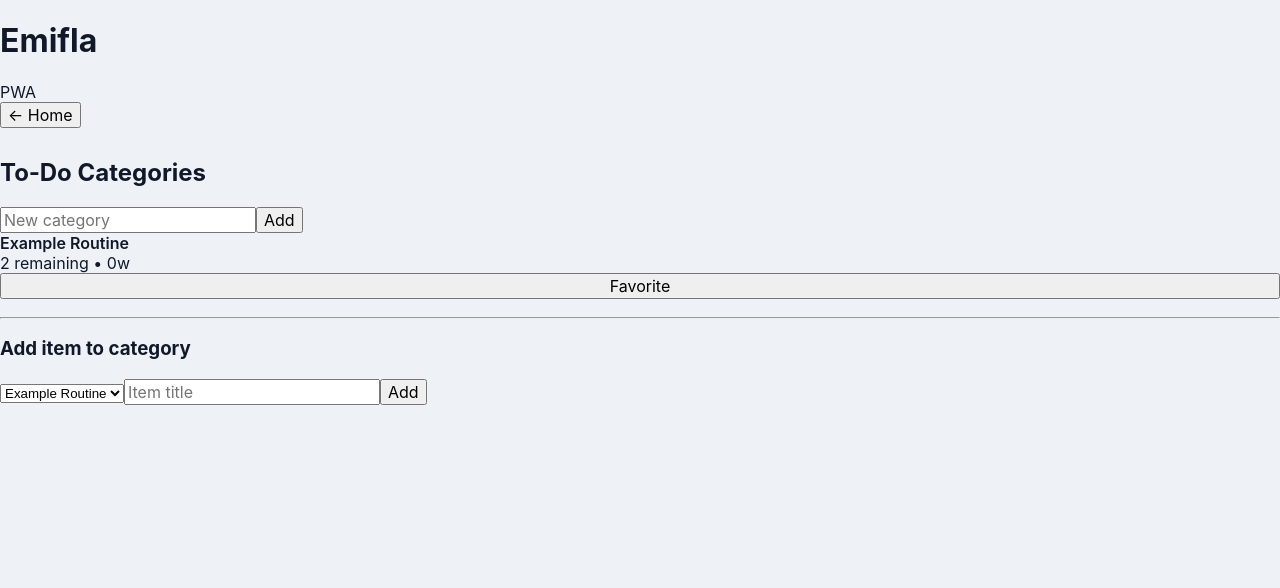
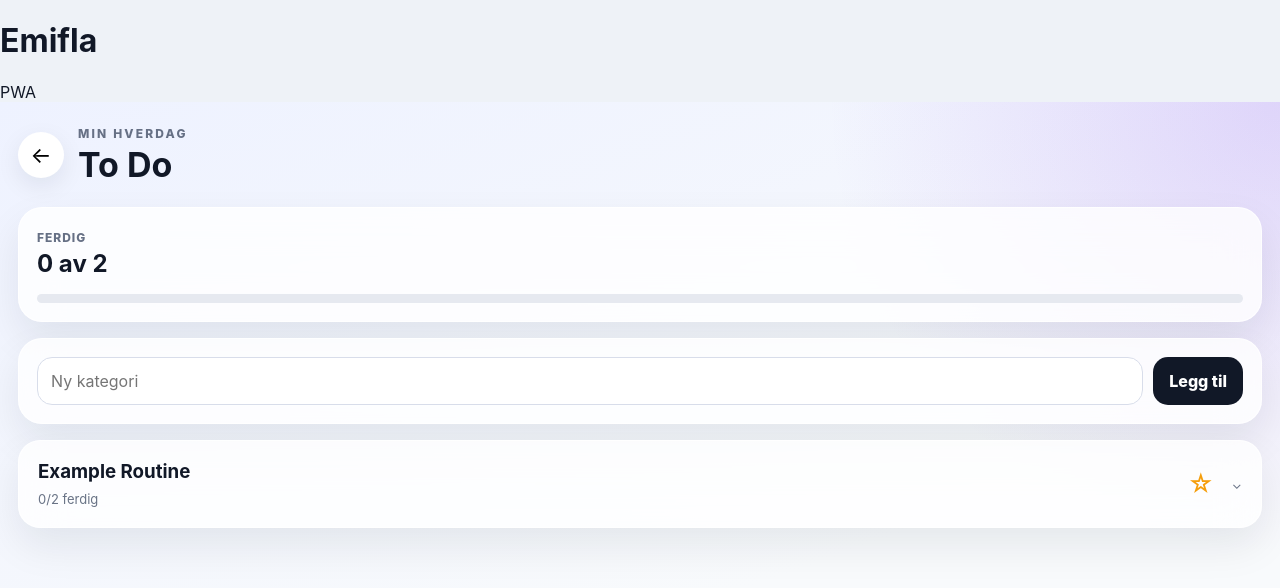
Before and after one commit to emifla/app, a React (Vite) app: page / in a window 1280 px wide. Both pictures are taken after a click on the button "Åpne To Do". Shown: the top 588 px of the page. Built offline with nearby package versions, Linux system fonts and the light colour scheme.

Commit message:
Update TodoPage.tsx

```diff
--- a/src/pages/TodoPage.tsx
+++ b/src/pages/TodoPage.tsx
@@ -1,79 +1,97 @@
-import React, { useState } from 'react'
-import { getTodoCategories, addTodoCategory, updateTodoCategory, deleteTodoCategory, addTodoItem } from '../lib/storage'
-import { TodoCategory } from '../lib/models'
+import React, { useMemo, useState } from 'react'
+import {
+  addTodoCategory, addTodoItem, getTodoCategories,
+  toggleTodoFavorite, toggleTodoItem, deleteTodoCategoryById
+} from '../lib/storage'
+import type { TodoCategory } from '../lib/models'
 
-export default function TodoPage({ onBack }:{ onBack:()=>void }){
+export default function TodoPage({ onBack }: { onBack: () => void }) {
   const [categories, setCategories] = useState<TodoCategory[]>(getTodoCategories())
-  const [name, setName] = useState('')
+  const [expanded, setExpanded] = useState<string | null>(null)
+  const [newCategory, setNewCategory] = useState('')
+  const [newItems, setNewItems] = useState<Record<string,string>>({})
 
-  const refresh = ()=> setCategories(getTodoCategories())
+  const refresh = () => setCategories([...getTodoCategories()])
+  const completed = useMemo(() => categories.reduce((s,c) => s + c.items.filter(i => i.isCompleted).length, 0), [categories])
+  const total = useMemo(() => categories.reduce((s,c) => s + c.items.length, 0), [categories])
 
-  const handleAdd = ()=>{
-    if (!name.trim()) return
-    addTodoCategory(name.trim())
-    setName('')
+  const addCategory = () => {
+    if (!newCategory.trim()) return
+    addTodoCategory(newCategory.trim())
+    setNewCategory('')
     refresh()
   }
 
-  const toggleFavorite = (id:string)=>{
-    const cats = getTodoCategories()
-    const idx = cats.findIndex(c=>c.id===id)
-    if (idx===-1) return
-    cats[idx].isFavorite = !cats[idx].isFavorite
-    updateTodoCategory(cats[idx])
-    refresh()
-  }
-
-  const addItem = (id:string, title:string)=>{
-    if (!title.trim()) return
-    addTodoItem(id, title.trim())
+  const addItem = (categoryId: string) => {
+    const title = (newItems[categoryId] || '').trim()
+    if (!title) return
+    addTodoItem(categoryId, title)
+    setNewItems(v => ({ ...v, [categoryId]: '' }))
     refresh()
   }
 
   return (
-    <div>
-      <button onClick={onBack} className="small" style={{marginBottom:10}}>← Home</button>
-      <h2>To‑Do Categories</h2>
-      <div className="form-row">
-        <input placeholder="New category" value={name} onChange={e=>setName(e.target.value)} />
-        <button className="button" onClick={handleAdd}>Add</button>
-      </div>
+    <main className="page page-todo">
+      <header className="page-topbar">
+        <button className="back-button" onClick={onBack}>←</button>
+        <div><div className="eyebrow dark">MIN HVERDAG</div><h2>To Do</h2></div>
+      </header>
 
-      <div className="list">
-        {categories.map(cat=> (
-          <div key={cat.id} className="item">
-            <div>
-              <div style={{fontWeight:600}}>{cat.name} {cat.isFavorite ? '⭐' : ''}</div>
-              <div className="small">{cat.items.filter(i=>!i.isCompleted).length} remaining • {cat.completedWeeks}w</div>
-            </div>
-            <div style={{display:'flex',flexDirection:'column',gap:6}}>
-              <button onClick={()=>toggleFavorite(cat.id)} className="small">Favorite</button>
-            </div>
-          </div>
-        ))}
-      </div>
+      <section className="glass-card">
+        <span className="small-label">Ferdig</span>
+        <strong className="big-number">{completed} av {total}</strong>
+        <div className="progress-track"><div className="progress-fill" style={{width: `${total ? completed/total*100 : 0}%`}} /></div>
+      </section>
 
-      <hr style={{margin:'18px 0'}} />
-      <h3>Add item to category</h3>
-      <AddItemForm onAdd={addItem} categories={categories} />
+      <section className="glass-card add-card">
+        <input value={newCategory} onChange={e => setNewCategory(e.target.value)} placeholder="Ny kategori" />
+        <button onClick={addCategory}>Legg til</button>
+      </section>
 
-    </div>
+      <section className="accordion-list">
+        {categories.map(category => {
+          const open = expanded === category.id
+          const done = category.items.filter(i => i.isCompleted).length
+          return (
+            <article className="accordion-card" key={category.id}>
+              <div className="accordion-header" onClick={() => setExpanded(open ? null : category.id)}>
+                <div><h3>{category.name}</h3><span>{done}/{category.items.length} ferdig</span></div>
+                <div className="accordion-actions">
+                  <button onClick={e => { e.stopPropagation(); toggleTodoFavorite(category.id); refresh() }}>
+                    {category.isFavorite ? '★' : '☆'}
+                  </button>
+                  <span>{open ? '⌃' : '⌄'}</span>
+                </div>
+              </div>
+
+              {open && (
+                <div className="accordion-body">
+                  {category.items.map(item => (
+                    <label className="todo-row" key={item.id}>
+                      <input type="checkbox" checked={item.isCompleted}
+                        onChange={() => { toggleTodoItem(category.id, item.id); refresh() }} />
+                      <span className={item.isCompleted ? 'completed' : ''}>{item.title}</span>
+                    </label>
+                  ))}
+
+                  <div className="inline-add">
+                    <input value={newItems[category.id] || ''}
+                      onChange={e => setNewItems(v => ({...v, [category.id]: e.target.value}))}
+                      placeholder="Ny oppgave" />
+                    <button onClick={() => addItem(category.id)}>+</button>
+                  </div>
+
+                  <button className="danger-link" onClick={() => {
+                    if (confirm(`Slette kategorien "${category.name}"?`)) {
+                      deleteTodoCategoryById(category.id); setExpanded(null); refresh()
+                    }
+                  }}>Slett kategori</button>
+                </div>
+              )}
+            </article>
+          )
+        })}
+      </section>
+    </main>
   )
 }
-
-function AddItemForm({categories, onAdd}:{categories:TodoCategory[], onAdd:(id:string,title:string)=>void}){
-  const [catId, setCatId] = useState(categories[0]?.id || '')
-  const [title, setTitle] = useState('')
-  React.useEffect(()=>{ if(!catId && categories[0]) setCatId(categories[0].id) },[categories])
-  return (
-    <div>
-      <div className="form-row">
-        <select value={catId} onChange={e=>setCatId(e.target.value)}>
-          {categories.map(c=> <option key={c.id} value={c.id}>{c.name}</option>)}
-        </select>
-        <input placeholder="Item title" value={title} onChange={e=>setTitle(e.target.value)} />
-        <button className="button" onClick={()=>{ if(catId) onAdd(catId,title); setTitle('') }}>Add</button>
-      </div>
-    </div>
-  )
-}
```
